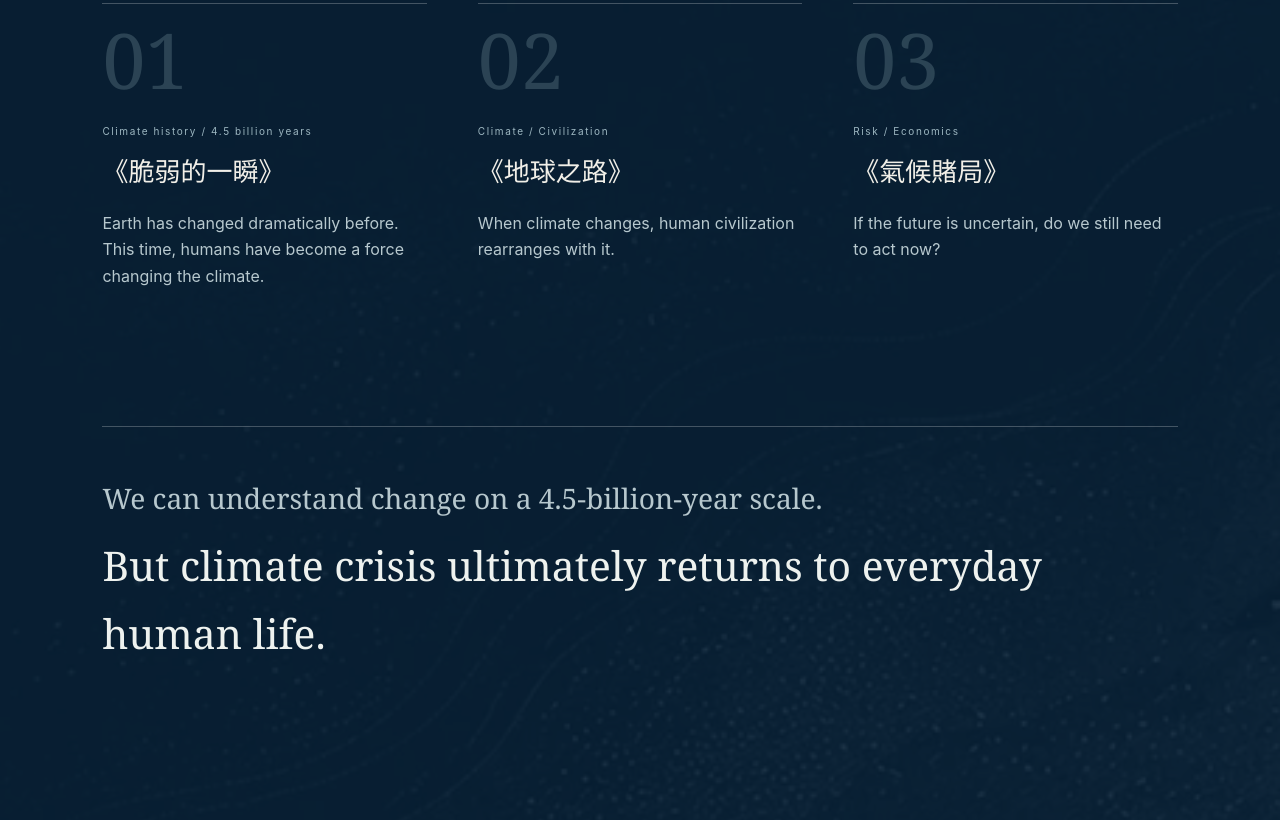
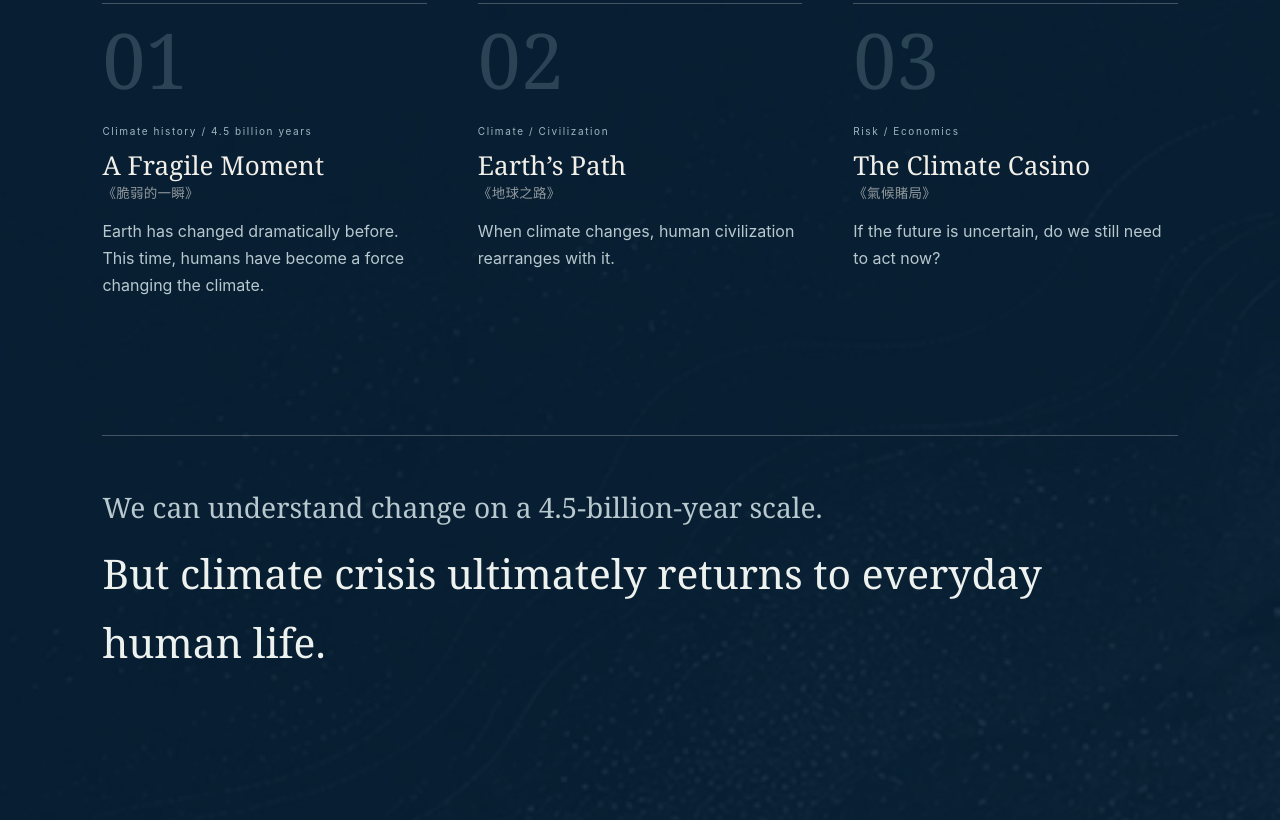
Before and after one commit to dhlnccu-arch/nccu-future-we-choose, a plain HTML site: page index.html in a window 1280 px wide. Shown: the part 5860-6680 px from the top of the page. Drawn offline with Linux system fonts and the light colour scheme.

Commit message:
V1.5.5
V1.5.5

```diff
--- a/css/main.css
+++ b/css/main.css
@@ -667,3 +667,41 @@ body[data-lang="ja"] .cycle-words span:nth-child(4){
     transform:none!important;
   }
 }
+
+
+/* v1.5.5 bilingual display titles for English UI */
+[data-book-title] .book-title-primary{
+  display:block;
+  color:inherit;
+}
+[data-book-title] .book-title-original{
+  display:block;
+  margin-top:.28em;
+  font-family:var(--sans);
+  font-size:.52em;
+  line-height:1.35;
+  font-weight:500;
+  letter-spacing:.02em;
+  opacity:.58;
+}
+.mini-resource-list [data-book-title] .book-title-original{
+  font-size:.63em;
+  margin-top:.2em;
+}
+.topic-row [data-book-title]{
+  display:inline-flex;
+  flex-direction:column;
+  vertical-align:top;
+}
+.topic-row [data-book-title] .book-title-original{
+  font-size:.72em;
+}
+.city-grid [data-book-title] .book-title-original{
+  font-size:.66em;
+}
+body[data-lang="en"] .resource-card h3{
+  line-height:1.16;
+}
+body[data-lang="en"] .mini-resource-list{
+  align-items:start;
+}
--- a/index.html
+++ b/index.html
@@ -7,7 +7,7 @@
 <meta content="#082f50" name="theme-color"/>
 <meta content="以永續為主題的達賢圖書館書影展，帶你從地球、氣候、生態、消費與選擇重新思考未來。" name="description"/>
 <title>我們選擇的未來｜達賢圖書館永續書影展</title>
-<script>document.documentElement.classList.add('js');</script><link as="image" fetchpriority="high" href="assets/hero/hero-2560.webp" media="(min-width: 821px)" rel="preload"/><link as="image" fetchpriority="high" href="assets/hero/hero-mobile.webp" media="(max-width: 820px)" rel="preload"/><link href="css/main.css?v=154" rel="stylesheet"/>
+<script>document.documentElement.classList.add('js');</script><link as="image" fetchpriority="high" href="assets/hero/hero-2560.webp" media="(min-width: 821px)" rel="preload"/><link as="image" fetchpriority="high" href="assets/hero/hero-mobile.webp" media="(max-width: 820px)" rel="preload"/><link href="css/main.css?v=155" rel="stylesheet"/>
 </head>
 <body>
 <div aria-hidden="true" class="grain"></div>
@@ -142,19 +142,19 @@
 <article class="resource-card reveal">
 <p class="featured-index">01</p>
 <p class="tags" data-i18n="cards.fragile.tags">氣候史 / 45億年</p>
-<h3>《脆弱的一瞬》</h3>
+<h3 data-book-title="脆弱的一瞬">《脆弱的一瞬》</h3>
 <p data-i18n="cards.fragile.copy">地球曾經歷劇烈變化；這一次，人類也成為改變氣候的力量。</p>
 </article>
 <article class="resource-card reveal">
 <p class="featured-index">02</p>
 <p class="tags" data-i18n="cards.earthRoad.tags">氣候 / 文明</p>
-<h3>《地球之路》</h3>
+<h3 data-book-title="地球之路">《地球之路》</h3>
 <p data-i18n="cards.earthRoad.copy">當氣候改變，人類文明也跟著重新排列。</p>
 </article>
 <article class="resource-card reveal">
 <p class="featured-index">03</p>
 <p class="tags" data-i18n="cards.casino.tags">風險 / 經濟</p>
-<h3>《氣候賭局》</h3>
+<h3 data-book-title="氣候賭局">《氣候賭局》</h3>
 <p data-i18n="cards.casino.copy">如果未來存在不確定性，我們還需要現在就行動嗎？</p>
 </article>
 </div>
@@ -183,10 +183,10 @@
 <p class="lead reveal" data-i18n="climate.body">氣候變遷可能是一場提前到來的熱浪、一片失控的野火、一條逐漸退縮的冰川。當極端事件越來越頻繁，氣候問題便從「未來可能發生」，轉變成「此刻正在發生」。</p>
 <p class="chapter-punch reveal" data-i18n="climate.punch">氣候，終究會回到人的生活裡。</p>
 <div class="mini-resource-list reveal">
-<span>《熱浪會先殺死你》</span>
-<span>《野火》</span>
-<span>《在冰川消失之前》</span>
-<span>《尋找北極森林線》</span>
+<span data-book-title="熱浪會先殺死你">《熱浪會先殺死你》</span>
+<span data-book-title="野火">《野火》</span>
+<span data-book-title="在冰川消失之前">《在冰川消失之前》</span>
+<span data-book-title="尋找北極森林線">《尋找北極森林線》</span>
 </div>
 </div>
 </section>
@@ -213,10 +213,10 @@
 </div>
 <p class="lead reveal" data-i18n="residents.body">談永續時，我們往往先想到如何讓人類繼續生活得更好；但一座城市、一條道路、一片森林與一座湖泊，從來不只屬於人類。</p>
 <div class="mini-resource-list reveal">
-<span>《寂靜的春天》</span>
-<span>《沙郡年紀》</span>
-<span>《與路共生》</span>
-<span>《在大滅絕來臨前》</span>
+<span data-book-title="寂靜的春天">《寂靜的春天》</span>
+<span data-book-title="沙郡年紀">《沙郡年紀》</span>
+<span data-book-title="與路共生">《與路共生》</span>
+<span data-book-title="在大滅絕來臨前">《在大滅絕來臨前》</span>
 </div>
 </div>
 </section>
@@ -274,9 +274,9 @@
 </div>
 <p class="lead reveal" data-i18n="consume.body">真正的永續，也許不是把原本的生活方式「做得更綠」，而是重新思考我們究竟需要多少，以及什麼才算值得追求的富足。</p>
 <div class="topic-stack">
-<article class="topic-row reveal"><span>01</span><div><h3 data-i18n="consume.topic1">成長有極限嗎？</h3><p>《成長的極限》 / 《甜甜圈經濟學》</p></div></article>
-<article class="topic-row reveal"><span>02</span><div><h3 data-i18n="consume.topic2">東西丟掉以後，去了哪裡？</h3><p>《垃圾之書》 / 《從搖籃到搖籃》 / 《循環經濟》</p></div></article>
-<article class="topic-row reveal"><span>03</span><div><h3 data-i18n="consume.topic3">真正的成本，是誰付的？</h3><p>《永續時尚》 / 《別讓地球碳氣》 / 《世界又熱、又平、又擠》</p></div></article>
+<article class="topic-row reveal"><span>01</span><div><h3 data-i18n="consume.topic1">成長有極限嗎？</h3><p><span data-book-title="成長的極限">《成長的極限》</span> / <span data-book-title="甜甜圈經濟學">《甜甜圈經濟學》</span></p></div></article>
+<article class="topic-row reveal"><span>02</span><div><h3 data-i18n="consume.topic2">東西丟掉以後，去了哪裡？</h3><p><span data-book-title="垃圾之書">《垃圾之書》</span> / <span data-book-title="從搖籃到搖籃">《從搖籃到搖籃》</span> / <span data-book-title="循環經濟">《循環經濟》</span></p></div></article>
+<article class="topic-row reveal"><span>03</span><div><h3 data-i18n="consume.topic3">真正的成本，是誰付的？</h3><p><span data-book-title="永續時尚">《永續時尚》</span> / <span data-book-title="別讓地球碳氣">《別讓地球碳氣》</span> / <span data-book-title="世界又熱、又平、又擠">《世界又熱、又平、又擠》</span></p></div></article>
 </div>
 <p class="chapter-punch reveal" data-i18n-html="consume.punch">價格很便宜，<br/><strong>不代表沒有代價。</strong></p>
 </div>
@@ -301,10 +301,10 @@
 </div>
 <p class="lead reveal" data-i18n="future.body">知道問題之後，下一步並不是尋找唯一的標準答案。科技創新、能源轉型、城市設計、公共政策、企業責任與個人行動，都可能是改變的一部分，也都伴隨成本與取捨。</p>
 <div class="city-grid reveal">
-<article><b data-i18n="future.water">水</b><span>《島都之河》</span></article>
-<article><b data-i18n="future.heat">熱</b><span>《為什麼有些街道走起來特別涼？》</span></article>
-<article><b data-i18n="future.air">空氣</b><span>《終結空氣汙染》</span></article>
-<article><b data-i18n="future.governance">治理</b><span>《減碳社會學》</span></article>
+<article><b data-i18n="future.water">水</b><span data-book-title="島都之河">《島都之河》</span></article>
+<article><b data-i18n="future.heat">熱</b><span data-book-title="為什麼有些街道走起來特別涼？">《為什麼有些街道走起來特別涼？》</span></article>
+<article><b data-i18n="future.air">空氣</b><span data-book-title="終結空氣汙染">《終結空氣汙染》</span></article>
+<article><b data-i18n="future.governance">治理</b><span data-book-title="減碳社會學">《減碳社會學》</span></article>
 </div>
 </div>
 </section>
@@ -417,7 +417,7 @@
 <a href="#earth">◎<span data-i18n="mobile.sections">展區</span></a>
 <a href="#collection">⌕<span data-i18n="mobile.collection">書單</span></a>
 </nav>
-<script src="js/i18n.js?v=154"></script>
-<script src="js/main.js?v=154"></script>
+<script src="js/i18n.js?v=155"></script>
+<script src="js/main.js?v=155"></script>
 </body>
 </html>
--- a/js/i18n.js
+++ b/js/i18n.js
@@ -51,6 +51,89 @@ const I18N={
     'ending.p1':'代償のない未来を選ぶことは、できないかもしれません。','ending.p2':'それでも私たちは選べます。','ending.h2':'何を残し、<br>何を変えるのか。','ending.strong':'未来はまだ完成していない。<br>そして私たちは、その中にいる。','ending.top':'トップへ戻る ↑','mobile.home':'ホーム','mobile.sections':'展示','mobile.collection':'書籍'
   }
 };
+
+
+
+// English display translations for titles. These are display labels for the English UI,
+// not a claim that NCCU owns an English-language edition unless one is listed separately.
+const BOOK_TITLE_DISPLAY={
+  en:{
+    '脆弱的一瞬':'A Fragile Moment',
+    '地球之路':'Earth’s Path',
+    '氣候賭局':'The Climate Casino',
+    '暖化尚無定論':'Unsettled',
+    '拯救地球':'Saving the Planet',
+    '熱浪會先殺死你':'The Heat Will Kill You First',
+    '野火':'Wildfire',
+    '在冰川消失之前':'Before the Glaciers Disappear',
+    '尋找北極森林線':'Searching for the Arctic Treeline',
+    '氣候緊急時代來了':'The Age of Climate Emergency',
+    '沙郡年紀':'A Sand County Almanac',
+    '寂靜的春天':'Silent Spring',
+    '與路共生':'Coexisting with Roads',
+    '在大滅絕來臨前':'Before the Great Extinction',
+    '復原重生吧!里山.里地.里海':'Reviving Satoyama, Satouchi, and Satoumi',
+    '狂野人生':'A Wild Life',
+    '成長的極限':'The Limits to Growth',
+    '甜甜圈經濟學':'Doughnut Economics',
+    '從搖籃到搖籃':'Cradle to Cradle',
+    '循環經濟':'Circular Economy',
+    '垃圾之書':'The Book of Waste',
+    '永續時尚':'Sustainable Fashion',
+    '別讓地球碳氣':'A Low-Carbon Life, One Banana at a Time',
+    '能源大騙局':'The Great Energy Scam',
+    '巫師與先知':'The Wizard and the Prophet',
+    '世界又熱、又平、又擠':'Hot, Flat, and Crowded',
+    '世界又熱.又平.又擠':'Hot, Flat, and Crowded',
+    '我們可以選擇的未來':'The Future We Choose',
+    '如何避免氣候災難':'How to Avoid a Climate Disaster',
+    '水的價值':'The Value of Water',
+    '永續發展的路口':'Sustainability at the Crossroads',
+    '永續發展的終局之戰':'The Final Battle for Sustainable Development',
+    '減碳社會學':'The Sociology of Decarbonization',
+    '企業永續典範3.0 ESG如何從觀念到實踐?':'Corporate Sustainability 3.0',
+    '企業永續典範3.0':'Corporate Sustainability 3.0',
+    '為什麼有些街道走起來特別涼？':'Why Do Some Streets Feel Cooler?',
+    '終結空氣汙染':'Ending Air Pollution',
+    '島都之河':'The River of the Island Metropolis'
+  }
+};
+
+function normalizeBookTitleKey(title){
+  return String(title||'')
+    .replace(/^《|》$/g,'')
+    .replace(/\s*[:：]\s*.*/,'')
+    .trim();
+}
+
+function getBookDisplayTitle(title,lang=CURRENT_LANG){
+  const key=normalizeBookTitleKey(title);
+  if(lang==='en')return BOOK_TITLE_DISPLAY.en[key]||key;
+  return key;
+}
+
+function renderBookTitles(lang=CURRENT_LANG){
+  document.querySelectorAll('[data-book-title]').forEach(el=>{
+    const original=el.dataset.bookTitle||'';
+    const display=getBookDisplayTitle(original,lang);
+    el.replaceChildren();
+    if(lang==='en'&&display&&display!==original){
+      const primary=document.createElement('span');
+      primary.className='book-title-primary';
+      primary.textContent=display;
+      const secondary=document.createElement('span');
+      secondary.className='book-title-original';
+      secondary.lang='zh-Hant';
+      secondary.textContent=`《${original}》`;
+      el.append(primary,secondary);
+    }else{
+      el.textContent=`《${original}》`;
+    }
+  });
+}
+
+window.BOOK_TITLE_DISPLAY=BOOK_TITLE_DISPLAY;
+window.getBookDisplayTitle=getBookDisplayTitle;
 
 const CHOICE_FEEDBACK_I18N={
   'zh-Hant':{
@@ -216,6 +299,7 @@ function applyLanguage(lang,{syncUrl=true}={}){
     btn.classList.toggle('active',active);
     btn.setAttribute('aria-pressed',String(active));
   });
+  renderBookTitles(CURRENT_LANG);
   const meta=document.querySelector('meta[name="description"]');
   if(meta)meta.setAttribute('content',t('meta.description'));
   document.body.dataset.lang=CURRENT_LANG;
```
Also changed, not shown: book-list.html (+13 -3 lines).
